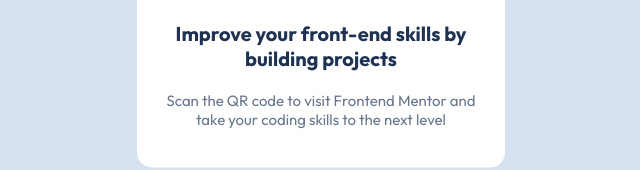
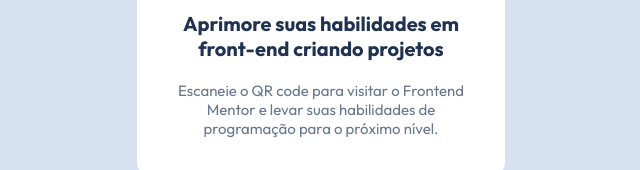
Before and after one commit to Davigalo13/desafio01-qrcode, a plain HTML site: page index.html in a window 1280 px wide. Shown: the part 479-649 px from the top of the page, without its empty margins (319-959 px from the left). Drawn offline with Linux system fonts and the light colour scheme; a web font is replaced by a local one.

Commit message:
Versao02 do site-PTBR

```diff
--- a/index.html
+++ b/index.html
@@ -1,9 +1,8 @@
 <!DOCTYPE html>
-<html lang="en">
+<html lang="pt-BR">
 	<head>
 		<meta charset="UTF-8" />
 		<meta name="viewport" content="width=device-width, initial-scale=1.0" />
-		<!-- displays site properly based on user's device -->
 		<link rel="stylesheet" href="style.css" />
 		<link rel="icon" type="image/png" sizes="32x32" href="./images/favicon-32x32.png" />
 
@@ -13,13 +12,16 @@
 		<div id="center">
 			<div id="main">
 				<img src="./images/image-qr-code.png" alt="QRCode" />
-				<p class="titulo">Improve your front-end skills by building projects</p>
-				<p class="descricao">Scan the QR code to visit Frontend Mentor and take your coding skills to the next level</p>
+				<p class="titulo">Aprimore suas habilidades em front-end criando projetos</p>
+				<p class="descricao">
+					Escaneie o QR code para visitar o Frontend Mentor e levar suas habilidades de programação para o próximo
+					nível.
+				</p>
 			</div>
 
 			<div class="attribution">
-				Challenge by <a href="https://www.frontendmentor.io?ref=challenge" target="_blank">Frontend Mentor</a>. Coded by
-				<a href="#">Davi Braga</a>.
+				Desafio por <a href="https://www.frontendmentor.io?ref=challenge" target="_blank">Frontend Mentor</a>.
+				Programado por <a href="#">Davi Braga</a>.
 			</div>
 		</div>
 	</body>
```
